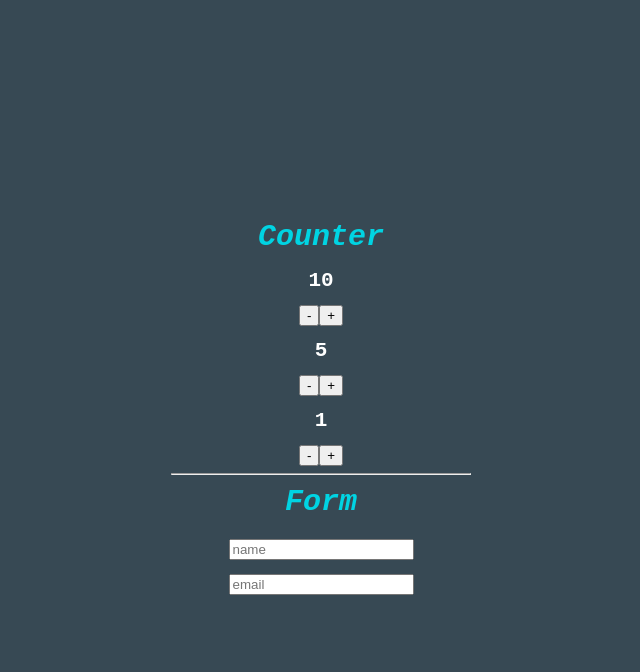
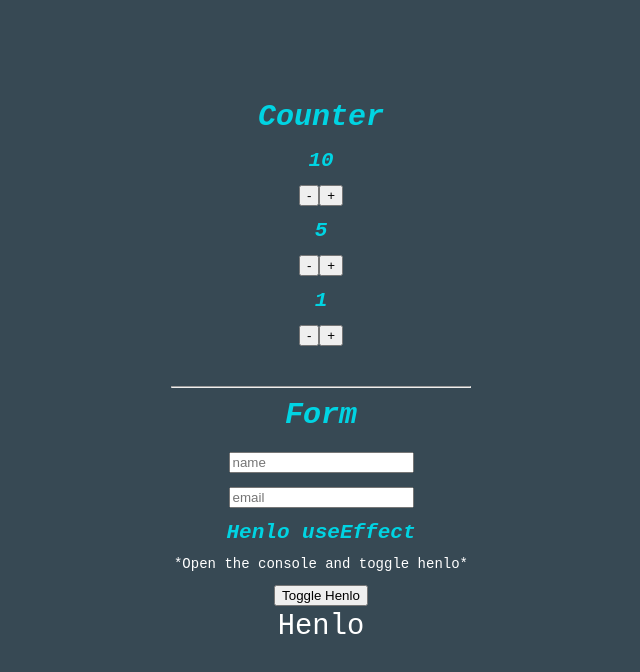
Before and after one commit to DariusPirvulescu/React-hooks, a React (Create React App) app: page / in a window 1280 px wide. Shown: the top 672 px of the page, without its empty margins (319-959 px from the left). Built offline with nearby package versions, Linux system fonts and the light colour scheme.

Commit message:
Add Henlo component with useEffect

```diff
--- a/public/styles.css
+++ b/public/styles.css
@@ -15,6 +15,19 @@ h1 {
   color: #00d4e3;
 }
 
+h2 {
+  font-style: italic;
+  color: #00d4e3;
+}
+
+hr {
+  margin-top: 40px;
+}
+
 .container {
-  margin: 60% auto;
+  margin: 20% auto;
 }
+
+.henlo {
+  font-size: 1.8rem;
+}
--- a/src/components/App.jsx
+++ b/src/components/App.jsx
@@ -2,6 +2,7 @@ import React from "react";
 
 import Counter from "./Counter";
 import Form from "./Form";
+import UserFetch from "./UserFetch";
 
 const App = () => {
   return <div className="container">
@@ -13,6 +14,8 @@ const App = () => {
     <hr />
     <h1>Form</h1>
     <Form />
+
+
   </div>
 };
 
--- a/src/components/Form.jsx
+++ b/src/components/Form.jsx
@@ -1,9 +1,16 @@
-import React from "react";
+import React, { useState } from "react";
+
+import Henlo from "./Henlo";
 
 import {useForm} from "./customHooks/useForm";
 
 const Form = () => {
   const [values, handleChange] = useForm({name: "", email: ""})
+  const [showHenlo, setShowHenlo] = useState(true)
+
+  const toggleHenlo = () => {
+    setShowHenlo(() => !showHenlo)
+  }
 
   return <div>
     <input name="name" value={values.name} onChange={handleChange} placeholder="name"/>
@@ -11,6 +18,14 @@ const Form = () => {
     <br />
     <input name="email" value={values.email} onChange={handleChange} placeholder="email"/>
 
+    <h2>Henlo useEffect</h2>
+    <p>*Open the console and toggle henlo*</p>
+    <div className="henlo">
+      <button onClick={toggleHenlo}>Toggle Henlo</button>
+      <br />
+      <br />
+      {showHenlo && <Henlo />}
+    </div>
   </div>
 }
 
--- /dev/null
+++ b/src/components/Henlo.jsx
@@ -0,0 +1,16 @@
+import React, { useEffect } from "react";
+
+const Henlo = () => {
+
+  useEffect(() => {
+    console.log("Henlo has Mounted")
+
+    return () => {
+      console.log("Henlo has Unmounted")
+    }
+  }, [])
+
+  return <div>Henlo</div>;
+};
+
+export default Henlo;
```
